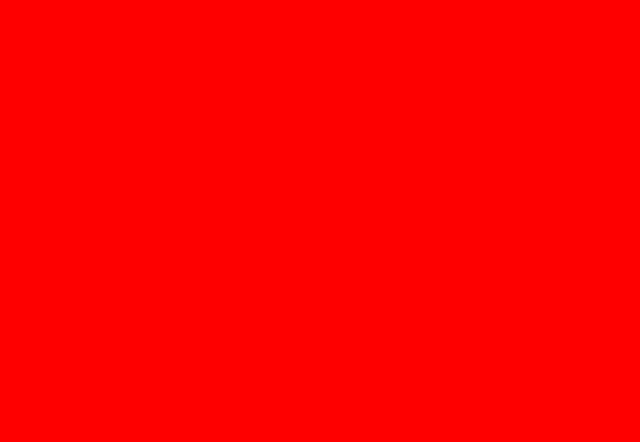
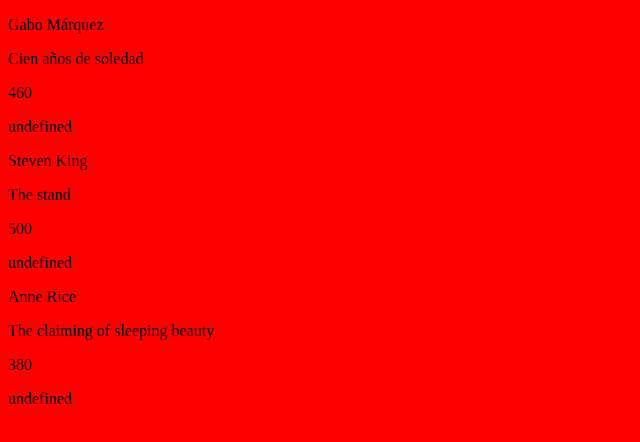
Before and after one commit to wavesinaroom/my_odin_project_library, a plain HTML site: page index.html in a window 1280 px wide. Shown: the whole page, without its empty margins (0-640 px from the left). Drawn offline with Linux system fonts and the light colour scheme.

Commit message:
[Feature] displayBooks option now populates html with div and children p with book info

```diff
--- a/index.html
+++ b/index.html
@@ -4,8 +4,7 @@
     <meta charset="utf-8">
     <title>My Odin Library</title>
     <link rel="stylesheet" href="styles.css">
-    <script src="library.js">
-    </script>
+    <script src="library.js" defer></script>
   </head>
   <body>
 
--- a/library.js
+++ b/library.js
@@ -1,3 +1,4 @@
+let documentBody = document.body;
 let myLibrary = [];
 
 function Book (author, title, pageNumber, read)
@@ -14,10 +15,26 @@ function addBookToLibrary(author, title, pageNumber, read) {
 
 function displayBooks(){
   myLibrary.forEach(function(book) {
-    console.log (book.author);
-    console.log (book.title);
-    console.log (book.pageNumber);
-    console.log (book.read);
+
+    let div = document.createElement('div');
+    let pAuthor = document.createElement('p');
+    let pTitle = document.createElement('p');
+    let pPageNumber = document.createElement('p');
+    let pRead = document.createElement('p');
+
+    pAuthor.textContent += book.author;
+    pTitle.textContent += book.title;
+    pPageNumber.textContent += book.pageNumber;
+    pRead.textContent += book.pRead;
+
+    div.id = "Book";
+
+    documentBody.appendChild(div);
+    div.appendChild(pAuthor);
+    div.appendChild(pTitle);
+    div.appendChild(pPageNumber);
+    div.appendChild(pRead);
+
   });
 }
 
```
